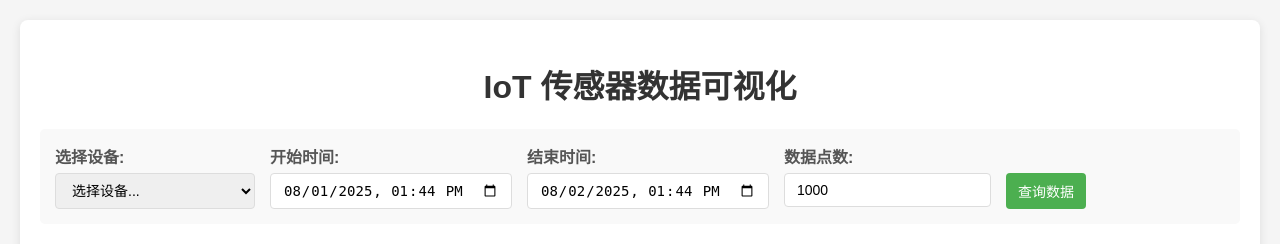
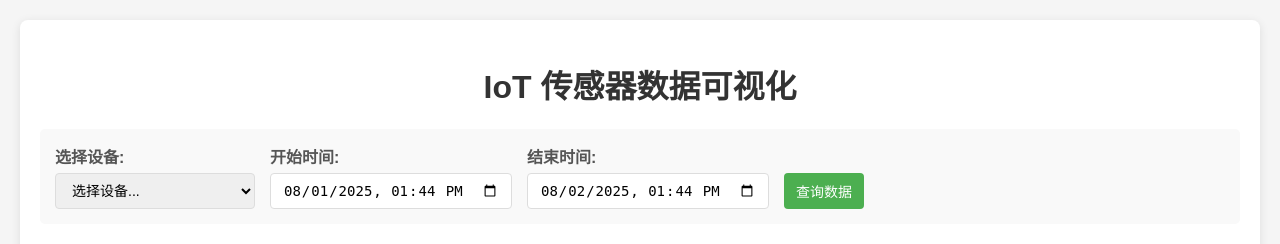
Before and after one commit to newjokker/iot_data_server, a FastAPI app: page /menu in a window 1280 px wide. Shown: the top 244 px of the page. Run offline with FastAPI, Linux system fonts and the light colour scheme; data that the repository does not hold is empty.

Commit message:
feat:界面中去掉了 limit的填写

```diff
--- a/templates/data_view.html
+++ b/templates/data_view.html
@@ -91,10 +91,6 @@
                 <input type="datetime-local" id="end-time">
             </div>
 
-            <div class="control-group">
-                <label for="limit">数据点数:</label>
-                <input type="number" id="limit" value="1000" min="1">
-            </div>
 
             <button id="query-btn">查询数据</button>
         </div>
@@ -178,14 +174,12 @@
 
             const startTime = document.getElementById('start-time').value;
             const endTime = document.getElementById('end-time').value;
-            const limit = document.getElementById('limit').value;
 
             try {
                 const response = await axios.post('/query_iot_data', {
                     device_id: deviceId,
                     start_time: startTime,
                     end_time: endTime,
-                    limit: limit
                 });
 
                 const data = response.data.data;
```
